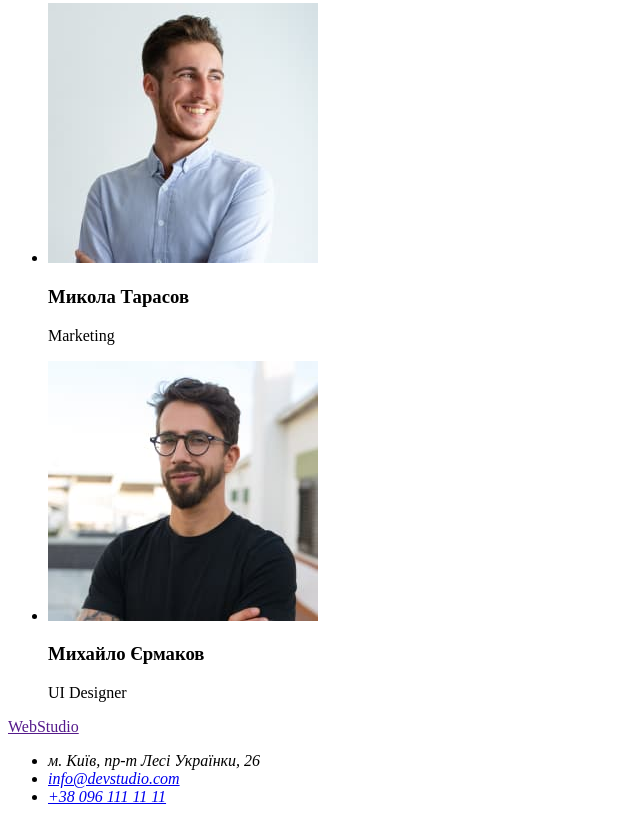
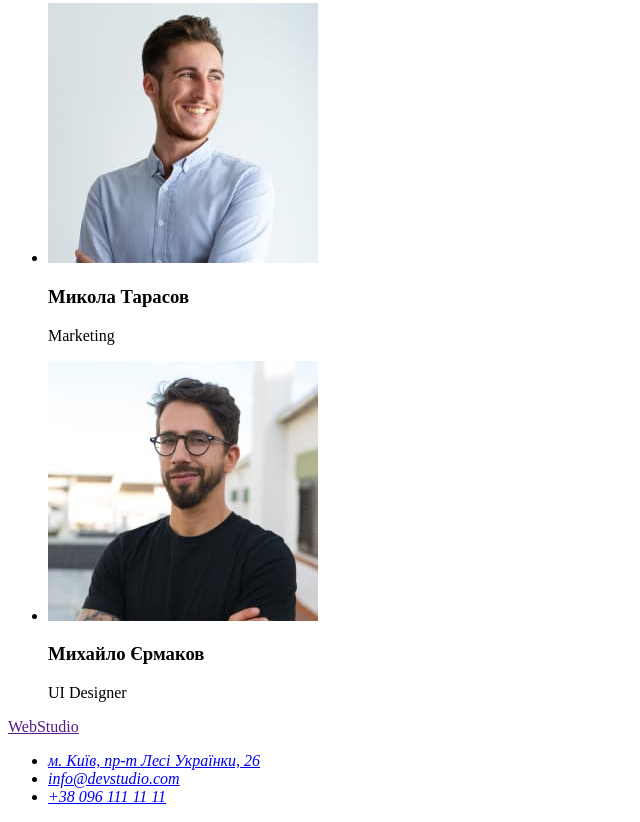
Before and after one commit to vitaliibielov/goit-markup-hw-01, a plain HTML site: page index.html in a window 1280 px wide. Shown: the part 2333-3155 px from the top of the page, without its empty margins (0-640 px from the left). Drawn offline with Linux system fonts and the light colour scheme.

Commit message:
address puted in to link

```diff
--- a/index.html
+++ b/index.html
@@ -144,7 +144,14 @@
       <a href="" lang="en">WebStudio</a>
       <address>
         <ul>
-          <li>м. Київ, пр-т Лесі Українки, 26</li>
+          <li><a
+            class=“link-address”
+            href=“https://goo.gl/maps/3nSZZ6kCtNBki5sE8”
+            target=“_blank”
+            rel=“noopener
+            noreferrer nofollow ”
+            >м. Київ, пр-т Лесі Українки, 26</a>
+        </li>
           <li><a href="mailto:info@devstudio.com">info@devstudio.com</a></li>
           <li><a href="tel:+380961111111">+38 096 111 11 11</a></li>
         </ul>
```
